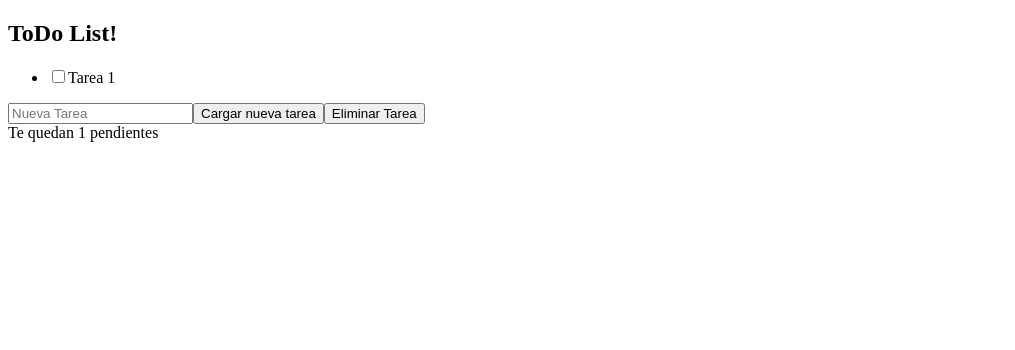
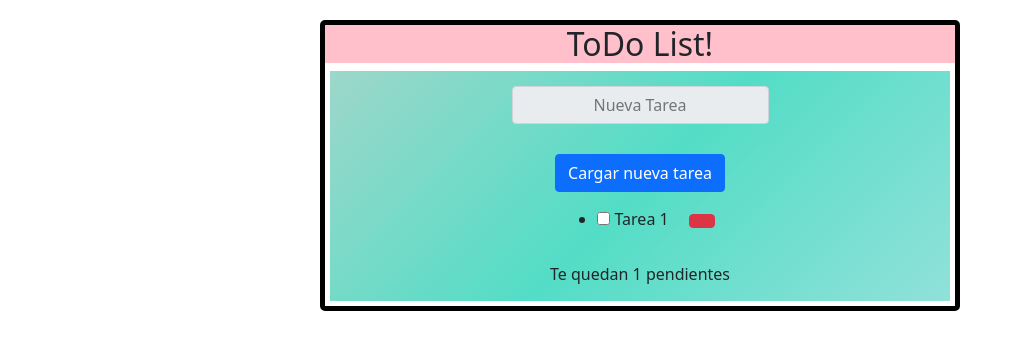
Before and after one commit to diego19martin/todo-list, a React (Create React App) app: page / in a window 1280 px wide. Shown: the top 350 px of the page, without its empty margins (0-1015 px from the left). Built offline with nearby package versions, Linux system fonts and the light colour scheme.

Commit message:
funcion deleteId para eliminar por item

```diff
--- a/public/index.html
+++ b/public/index.html
@@ -12,6 +12,7 @@
     <link rel="apple-touch-icon" href="%PUBLIC_URL%/logo192.png" />
 
     <link rel="manifest" href="%PUBLIC_URL%/manifest.json" />
+    <link href="https://cdn.jsdelivr.net/npm/bootstrap@5.1.3/dist/css/bootstrap.min.css" rel="stylesheet" integrity="sha384-1BmE4kWBq78iYhFldvKuhfTAU6auU8tT94WrHftjDbrCEXSU1oBoqyl2QvZ6jIW3" crossorigin="anonymous">
 
     <title>Aplicación de Tareas con React</title>
   </head>
@@ -20,9 +21,9 @@
       <h2 class="header">ToDo List!</h2>
     </header>
 
-    <div>
-      <div id="root"></div>
-    </div>
+
+      <div class="todoList" id="root"></div>
+
 
 
 
--- a/src/App.jsx
+++ b/src/App.jsx
@@ -14,9 +14,16 @@ export function App(){
 
     };
 
+    const todoTaskRef = useRef();
 
+    function deleteId (id) {
+        const newTodos = [...todos];
+        const todo = newTodos.find((todo) => todo.id === id);
+        const index = newTodos.indexOf(todo);
+        newTodos.splice(index,1);
+        settodos(newTodos);
 
-    const todoTaskRef = useRef();
+    }
 
     function addTarea() {
 
@@ -43,11 +50,11 @@ export function App(){
 ]);
     return (
         <>
-            <Todolist todos={todos} toggleTodo={toggleTodo} />
-            <input ref={todoTaskRef} type = "text" placeholder = "Nueva Tarea" />
-            <button onClick = {addTarea} >Cargar nueva tarea</button>
-            <button onClick = {addTarea} >Eliminar Tarea</button>
-            <div>Te quedan {todos.filter((todo) => !todo.completed).length} pendientes</div>
+
+            <input className="list input-group-text" ref={todoTaskRef} type = "text" placeholder = "Nueva Tarea" />
+            <button className="list btn btn-primary" onClick = {addTarea} >Cargar nueva tarea</button>
+            <Todolist className="list" todos={todos} toggleTodo={toggleTodo} deleteId={deleteId}/>
+            <div className="list">Te quedan {todos.filter((todo) => !todo.completed).length} pendientes</div>
 
         </>
     );
--- a/src/components/TodoItem.jsx
+++ b/src/components/TodoItem.jsx
@@ -1,17 +1,23 @@
 import React from 'react';
 
-export function TodoItem( {todo, toggleTodo} ) {
+export function TodoItem( {todo, toggleTodo, deleteId} ) {
 
     const handleTodoChange = () => {
         toggleTodo(todo.id)
     }
 
+    const handleDelete = () => {
+        deleteId(todo.id)
+    }
+
+
     const {id, task, completed} = todo;
 
     return (
-        <li>
-        <input type="checkbox" onChange={handleTodoChange}/>
-        {task}
+        <li className="item">
+        <input type="checkbox" onChange={handleTodoChange} />
+        {`${" "}` + task}
+        <button className="delete btn btn-danger" onClick={handleDelete}></button>
         </li>
     )
 }
--- a/src/components/Todolist.jsx
+++ b/src/components/Todolist.jsx
@@ -3,11 +3,11 @@ import { TodoItem } from "./TodoItem";
 
 
 
-export function Todolist({todos, toggleTodo}) {
+export function Todolist({todos, toggleTodo, deleteId}) {
     return (
         <ul>
             {todos.map((todo) =>(
-               <TodoItem key={todo.id} todo={todo} toggleTodo={toggleTodo} />
+               <TodoItem key={todo.id} todo={todo} toggleTodo={toggleTodo} deleteId={deleteId} />
             ))}
         </ul>
     );
--- /dev/null
+++ b/src/estilos/estilos.css
@@ -0,0 +1,49 @@
+
+    body {
+        text-align: center;
+        width: 50%;
+        border-radius: 5px;
+        border: 5px solid black;
+        margin: 20px auto;
+
+    }
+
+    header {
+        background-color: pink;
+
+    }
+
+
+.todoList {
+    display: flex;
+    flex-direction: column;
+    margin: 5px 5px;
+    align-items: center;
+
+    /* Permalink - use to edit and share this gradient: https://colorzilla.com/gradient-editor/#9dd7ca+0,53ddc6+50,91e1d9+100 */
+    background: rgb(157,215,202); /* Old browsers */
+    background: -moz-linear-gradient(-45deg,  rgba(157,215,202,1) 0%, rgba(83,221,198,1) 50%, rgba(145,225,217,1) 100%); /* FF3.6-15 */
+    background: -webkit-linear-gradient(-45deg,  rgba(157,215,202,1) 0%,rgba(83,221,198,1) 50%,rgba(145,225,217,1) 100%); /* Chrome10-25,Safari5.1-6 */
+    background: linear-gradient(135deg,  rgba(157,215,202,1) 0%,rgba(83,221,198,1) 50%,rgba(145,225,217,1) 100%); /* W3C, IE10+, FF16+, Chrome26+, Opera12+, Safari7+ */
+    filter: progid:DXImageTransform.Microsoft.gradient( startColorstr='#9dd7ca', endColorstr='#91e1d9',GradientType=1 ); /* IE6-9 fallback on horizontal gradient */
+}
+
+.list {
+    margin: 15px auto;
+    text-align: center;
+    font-size: 1rem;
+
+}
+.item{
+    text-align: left;
+}
+
+.delete {
+    border-radius: 4px;
+    margin-left: 20px;
+    height: 5px;
+    color: black;
+    font-weight: 800;
+    font-size: 25px;
+
+}
--- a/src/index.js
+++ b/src/index.js
@@ -2,4 +2,6 @@ import React from "react";
 import reactDom from "react-dom";
 import {App} from "./App";
 
+import './estilos/estilos.css'
+
 reactDom.render(<App />, document.getElementById('root'));
```
